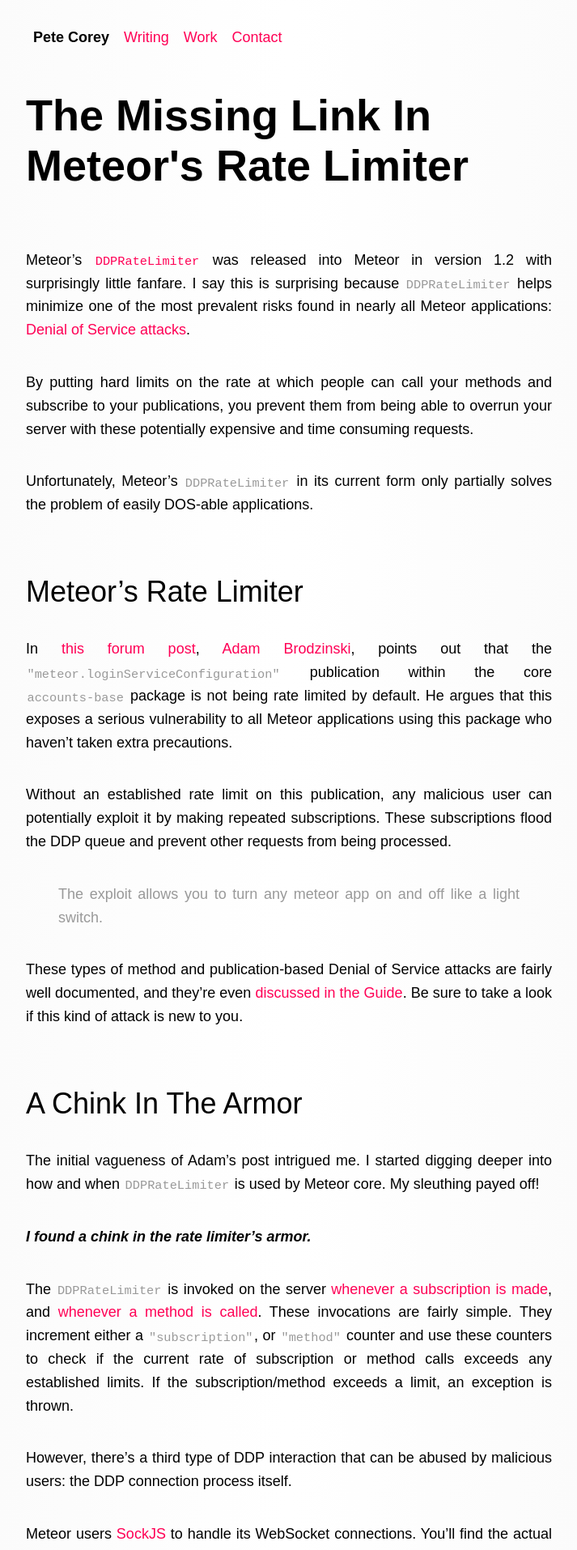
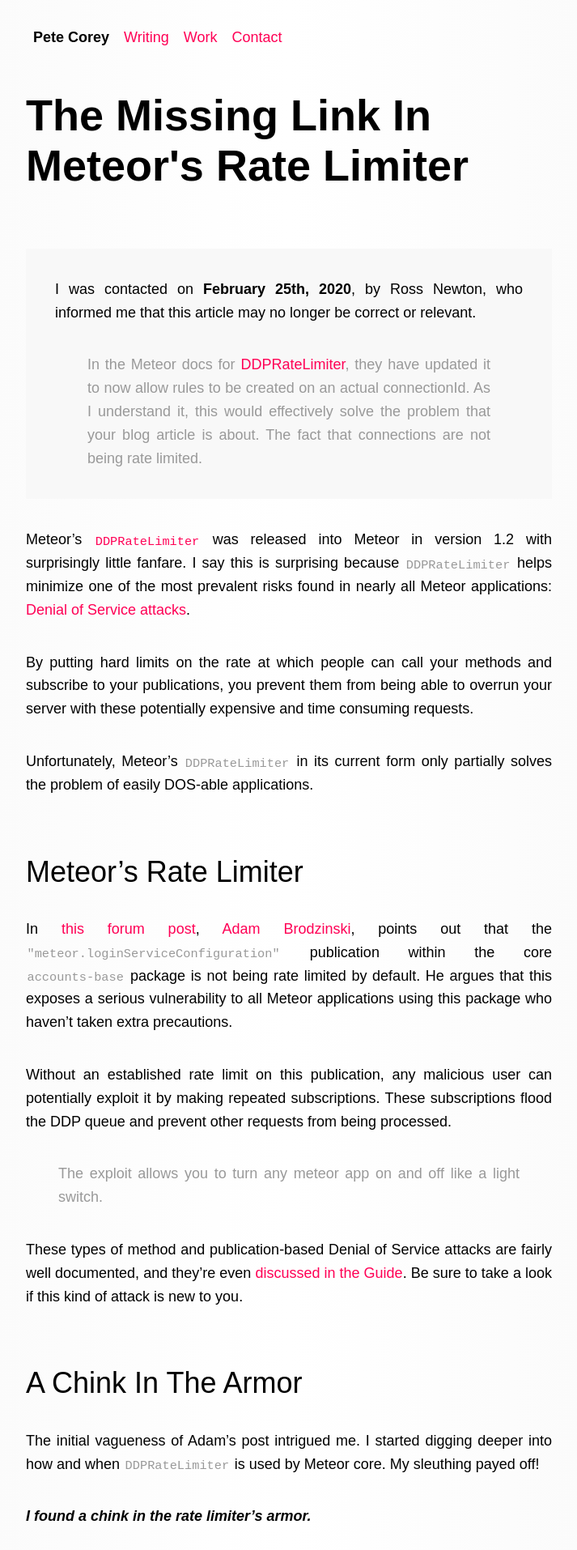
Before and after one commit to pcorey/pcorey.github.io, a Jekyll site: the page built from _posts/2016-05-16-the-missing-link-in-meteors-rate-limiter.markdown, in a window 1280 px wide. Shown: the top 1914 px of the page at 81% size, without its empty margins (283-996 px from the left). Built offline with Jekyll 4.4.1, drawn with Linux system fonts in a browser that asks for light colours; nearby versions of some CDN libraries; some web fonts are replaced; comment, search, counter and statistics services are not loaded.

Commit message:
ddpratelimiter correction

```diff
--- /dev/null
+++ b/_includes/correction.html
@@ -0,0 +1,3 @@
+<div class="correction">
+  {{include.content | markdownify}}
+</div>
--- a/_posts/2016-05-16-the-missing-link-in-meteors-rate-limiter.markdown
+++ b/_posts/2016-05-16-the-missing-link-in-meteors-rate-limiter.markdown
@@ -7,6 +7,14 @@
 date:   2016-05-16
 tags: ["Javascript", "Meteor", "Security"]
 ---
+
+{% capture correction %}
+I was contacted on __February 25th, 2020__, by Ross Newton, who informed me that this article may no longer be correct or relevant.
+
+> In the Meteor docs for [DDPRateLimiter](https://docs.meteor.com/api/methods.html#ddpratelimiter), they have updated it to now allow rules to be created on an actual connectionId. As I understand it, this would effectively solve the problem that your blog article is about. The fact that connections are not being rate limited.
+{% endcapture %}
+
+{% include correction.html content=correction %}
 
 Meteor’s [`DDPRateLimiter`{:.language-javascript}](http://docs.meteor.com/#/full/ddpratelimiter) was released into Meteor in version 1.2 with surprisingly little fanfare. I say this is surprising because `DDPRateLimiter`{:.language-javascript} helps minimize one of the most prevalent risks found in nearly all Meteor applications: [Denial of Service attacks](https://www.owasp.org/index.php/Denial_of_Service).
 
--- a/css/main.css
+++ b/css/main.css
@@ -317,3 +317,21 @@
     font-size: 2rem;
     font-weight: 400;
 }
+
+
+
+
+
+
+.correction {
+    background-color: #f8f8f8;
+    padding: 2em;
+}
+
+.correction *:nth-child(1) {
+    margin-top: 0;
+}
+
+.correction *:last-child {
+    margin-bottom: 0;
+}
```
Also changed, not shown: 1 other file.
